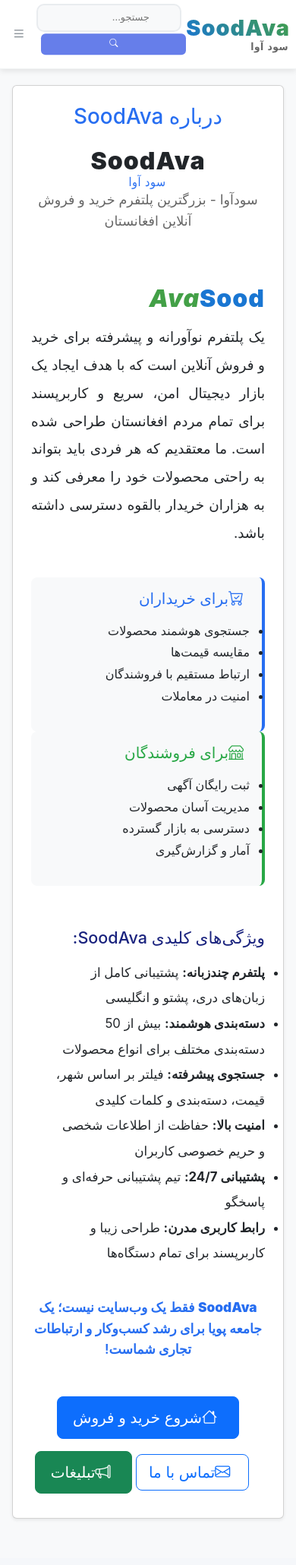
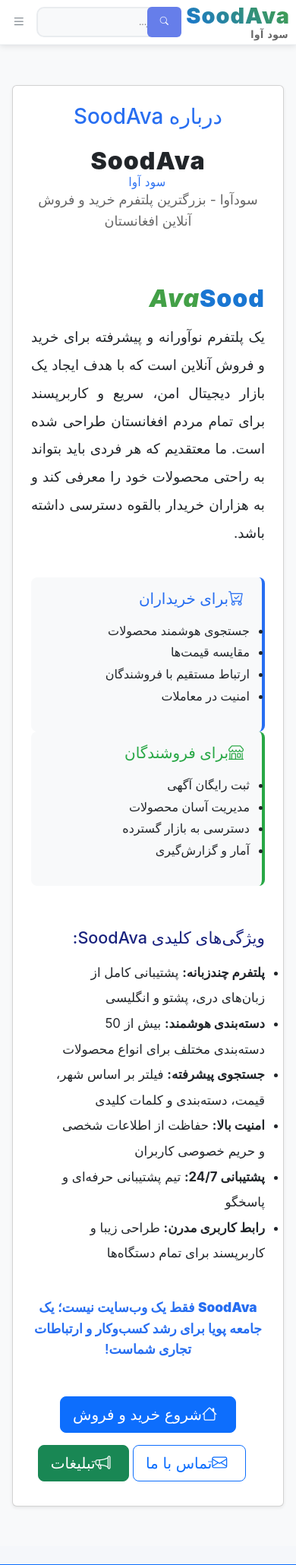
Before and after one commit to Mujtaba729/bazarche, a Django app: page /app/about/ in a window 390 px wide. Shown: the top 2060 px of the page at 76% size. Run offline with Django 5.2, Linux system fonts and the light colour scheme; data that the repository does not hold is empty.

Commit message:
Update mobile-enhancements.css

```diff
--- a/bazarche_app/static/css/mobile-enhancements.css
+++ b/bazarche_app/static/css/mobile-enhancements.css
@@ -6,25 +6,24 @@ body, .main-wrapper, .content-container {
 }
 
 .product-card {
-    touch-action: pan-y !important;
+    touch-action: pan-y;
 }
 
 .product-card .contact-btn,
 .product-card .delete-button {
-    touch-action: manipulation !important;
+    touch-action: manipulation;
 }
 
 /* Ensure buttons are fully clickable */
 button, .button, .search-btn, .user-btn, a.btn {
-    pointer-events: auto !important;
-    z-index: 10 !important;
-    position: relative !important;
-    touch-action: manipulation !important;
+    pointer-events: auto;
+    z-index: 10;
+    position: relative;
+    touch-action: manipulation;
 }
 
 /* Increase clickable area for specific buttons if needed, but avoid a generic rule */
 .btn-primary, .btn-secondary, .btn-danger, .btn-success {
-    padding: 0.75rem 1.25rem !important;
     margin: 0.5rem 0 !important;
 }
 
@@ -376,28 +375,35 @@ button:hover, .button:hover {
 }
 
 /* Compact search */
-.search-bar {
+.search-form {
     position: relative;
-    display: flex; /* Use flexbox for alignment */
-    align-items: center; /* Vertically center items */
+    display: flex;
+    align-items: center;
 }
 
 .search-input {
-    font-size: 0.8rem !important;
-    padding-right: 40px !important; /* Add space for the button */
+    flex-grow: 1;
+    padding-right: 45px;
+    height: 40px;
+    font-size: 0.85rem;
 }
 
-.search-bar .search-btn {
+.search-btn {
     position: absolute;
-    right: 5px; /* Adjust position */
-    top: 50%;
-    transform: translateY(-50%);
-    padding: 0.5rem;
-    background: none;
+    right: 0;
+    top: 0;
+    height: 100%;
+    width: 45px;
+    background: transparent;
     border: none;
     cursor: pointer;
-    z-index: 10;
-    height: 100%; /* Make button height match the bar */
+    display: flex;
+    align-items: center;
+    justify-content: center;
+    padding: 0;
+    margin: 0;
+    font-size: 1rem;
+    color: #6c757d;
 }
 
 /* Better mobile menu */
@@ -425,20 +431,3 @@ button:hover, .button:hover {
         grid-template-columns: 1fr !important;
     }
 }
-
-/* Adjust search button to be inside the search bar */
-.search-bar {
-    position: relative;
-}
-
-.search-bar .search-btn {
-    position: absolute;
-    right: 0.5rem;
-    top: 50%;
-    transform: translateY(-50%);
-    padding: 0.5rem;
-    background: none;
-    border: none;
-    cursor: pointer;
-    z-index: 10;
-}
```
